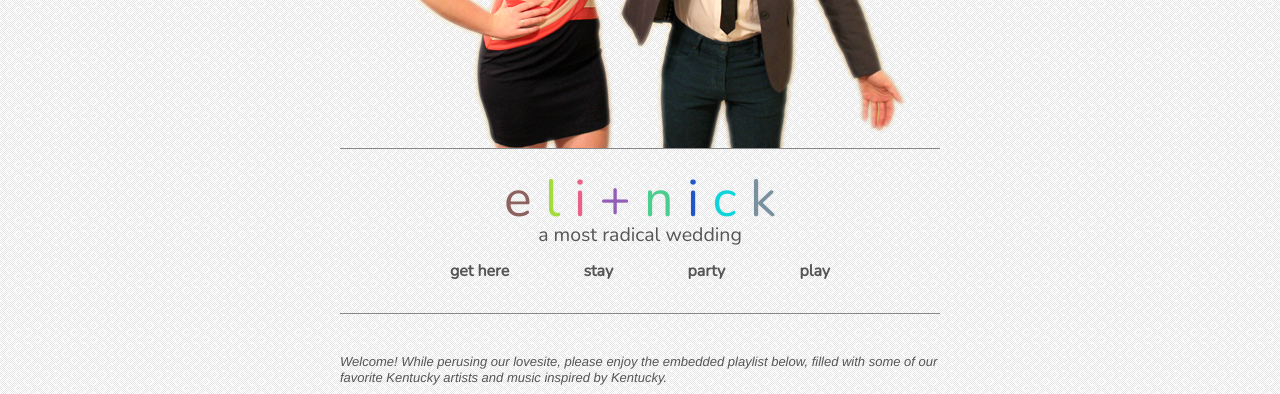
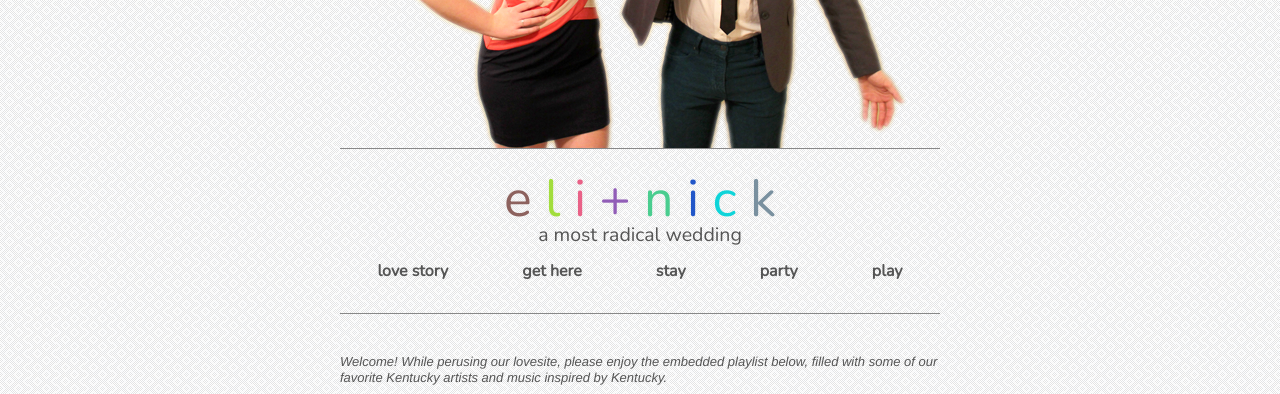
Before and after one commit to nikolaiwarner/eliandnick.com, a Jekyll site: the page built from index.md, in a window 1280 px wide and 900 px high, scrolled down 332 px, cut to the strip 0-394 px from the top of the window. Built offline with Jekyll 4.4.1, drawn with Linux system fonts in a browser that asks for light colours; nearby versions of some CDN libraries.

Commit message:
Update navbar.html

```diff
--- a/_includes/navbar.html
+++ b/_includes/navbar.html
@@ -14,6 +14,7 @@
   </div>
   <div class="links">
     <h2>
+      <a target="_self" href="/love-story">Love Story</a>
       <a target="_self" href="/get-here">Get Here</a>
       <a target="_self" href="/stay">Stay</a>
       <a target="_self" href="/party">Party</a>
```
